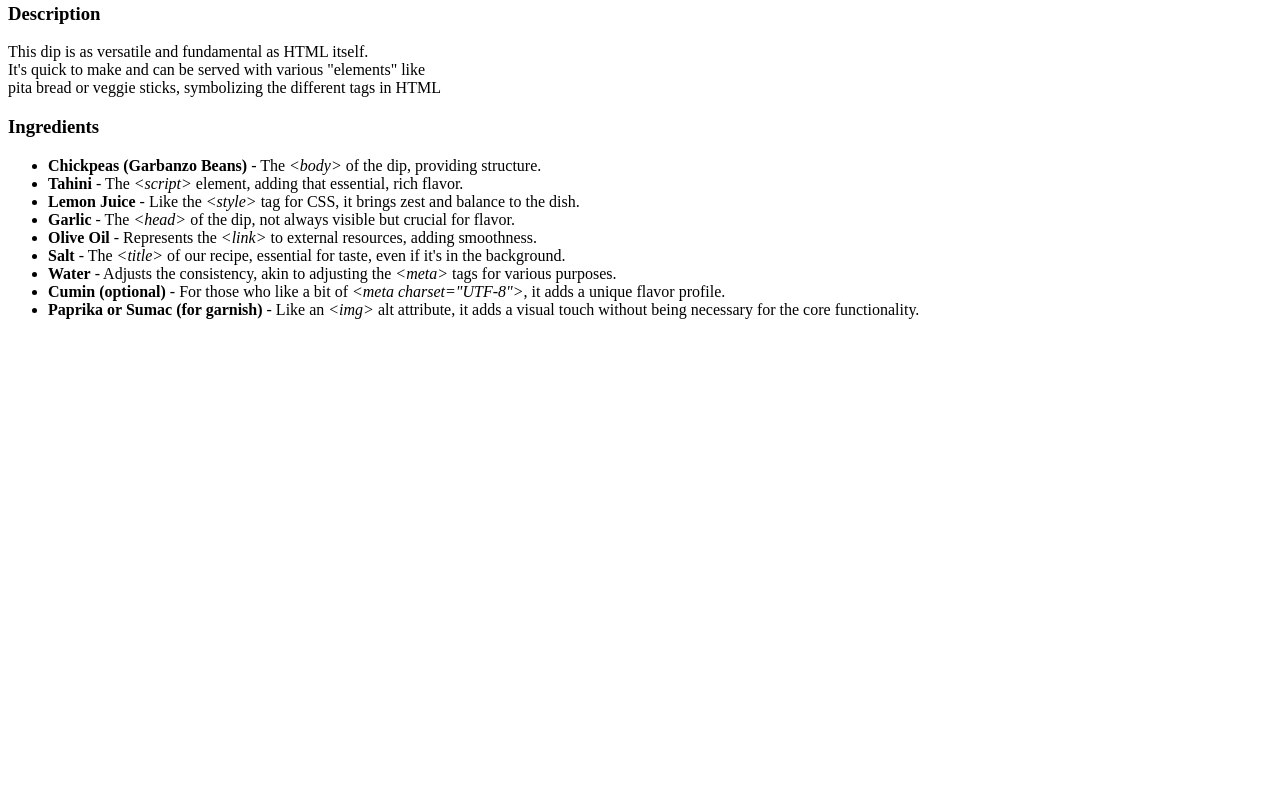
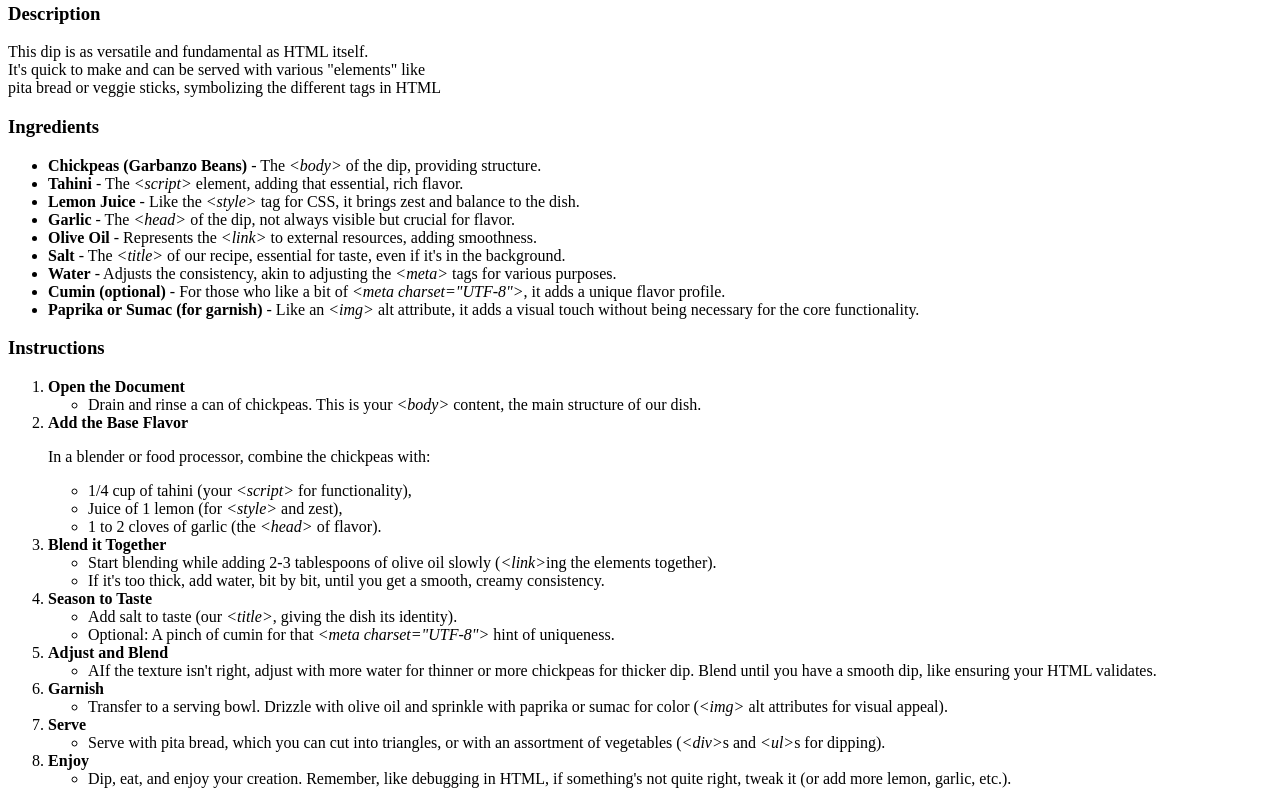
Before and after one commit to joao-oli-oliveira/odin-recipes, a plain HTML site: page recipes/html_hummus_dip.html in a window 1280 px wide. Shown: the part 300-1104 px from the top of the page. Before the commit the page ends 800 px from the top, so only its background shows below. Drawn offline with Linux system fonts and the light colour scheme; files whose address does not match are found by name.

Commit message:
Add the instructions section to the recipe page
Adds a new section after the ingredients section which allows users
to follow the instructions and create the dish using the ingredients.

```diff
--- a/recipes/html_hummus_dip.html
+++ b/recipes/html_hummus_dip.html
@@ -23,5 +23,57 @@
         <li><strong>Cumin (optional)</strong> - For those who like a bit of <em>&lt;meta charset="UTF-8"&gt;</em>, it adds a unique flavor profile.</li>
         <li><strong>Paprika or Sumac (for garnish)</strong> - Like an <em>&lt;img&gt;</em> alt attribute, it adds a visual touch without being necessary for the core functionality.</li>
     </ul>
+    <h3>Instructions</h3>
+    <ol>
+        <li><Strong>Open the Document</Strong> <br>
+            <ul>
+                <li>Drain and rinse a can of chickpeas. This is your <em>&lt;body&gt;</em> content, the main structure of our dish.</li>
+            </ul>
+        </li>
+        <li><Strong>Add the Base Flavor</Strong> <br>
+            <p>In a blender or food processor, combine the chickpeas with:</p>
+                <ul>
+                    <li>1/4 cup of tahini (your <em>&lt;script&gt;</em> for functionality),</li>
+                    <li>Juice of 1 lemon (for <em>&lt;style&gt;</em> and zest),</li>
+                    <li>1 to 2 cloves of garlic (the <em>&lt;head&gt;</em> of flavor).</li>
+                </ul>
+        </li>
+        <li><Strong>Blend it Together</Strong>
+            <ul>
+                <li>Start blending while adding 2-3 tablespoons of olive oil slowly (<em>&lt;link&gt;</em>ing the elements together).</li>
+                <li>If it's too thick, add water, bit by bit, until you get a smooth, creamy consistency.</li>
+            </ul>
+        </li>
+        <li><Strong>Season to Taste</Strong>
+            <ul>
+                <li>Add salt to taste (our <em>&lt;title&gt;</em>, giving the dish its identity). </li>
+                <li>Optional: A pinch of cumin for that <em>&lt;meta charset="UTF-8"&gt;</em> hint of uniqueness.</li>
+            </ul>
+        </li>
+        <li><Strong>Adjust and Blend</Strong>
+            <ul>
+                <li>AIf the texture isn't right, adjust with more water for thinner or more chickpeas for thicker dip.
+                    Blend until you have a smooth dip, like ensuring your HTML validates.</li>
+            </ul>
+        </li>
+        <li><Strong>Garnish</Strong>
+            <ul>
+                <li>Transfer to a serving bowl. Drizzle with olive oil and sprinkle with
+                    paprika or sumac for color (<em>&lt;img&gt;</em> alt attributes for visual appeal).</li>
+            </ul>
+        </li>
+        <li><Strong>Serve</Strong>
+            <ul>
+                <li>Serve with pita bread, which you can cut into triangles,
+                    or with an assortment of vegetables (<em>&lt;div&gt;</em>s and <em>&lt;ul&gt;</em>s for dipping).</li>
+            </ul>
+        </li>
+        <li><Strong>Enjoy</Strong>
+            <ul>
+                <li>Dip, eat, and enjoy your creation. Remember, like debugging in HTML,
+                    if something's not quite right, tweak it (or add more lemon, garlic, etc.).</li>
+            </ul>
+        </li>
+    </ol>
 </body>
 </html>
```
